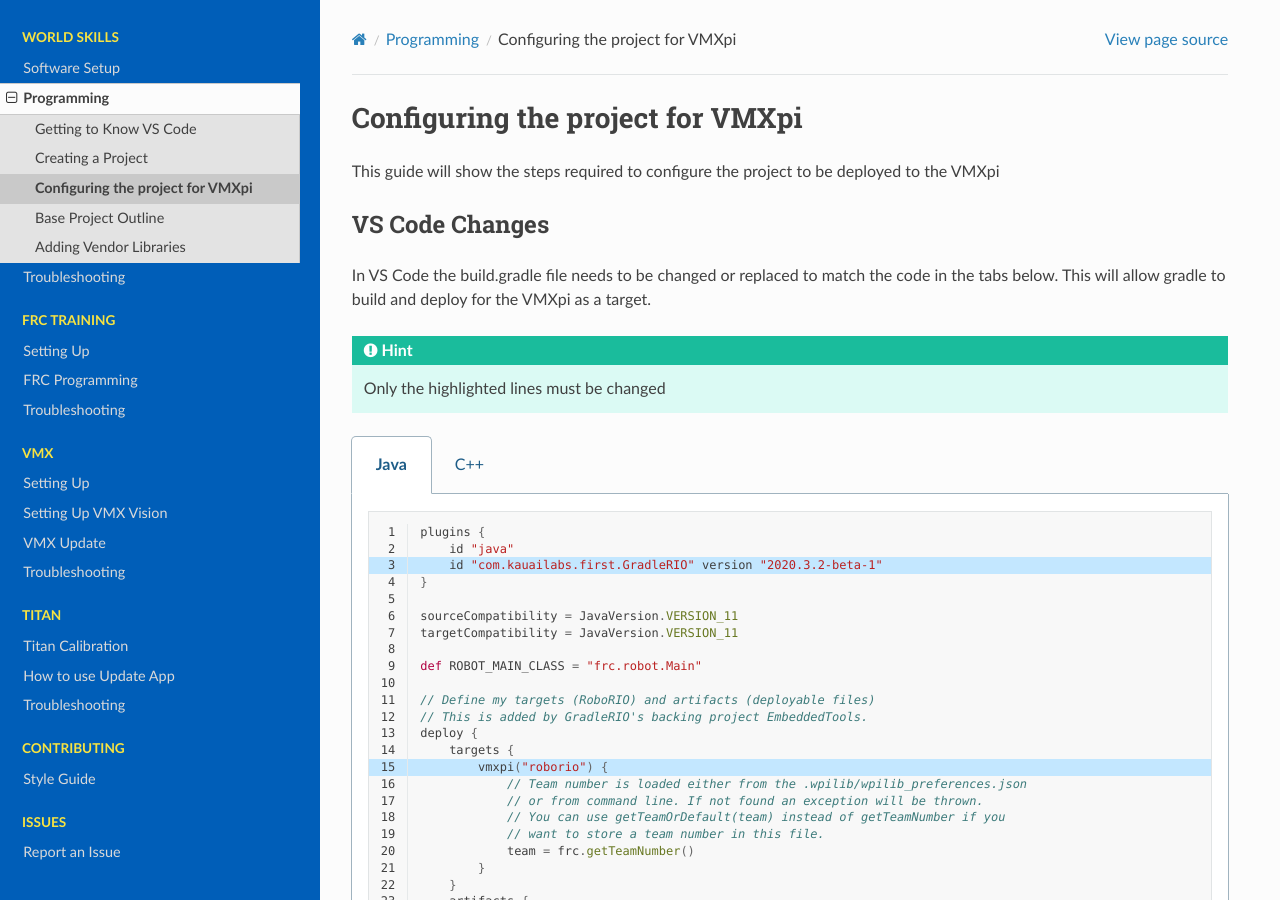
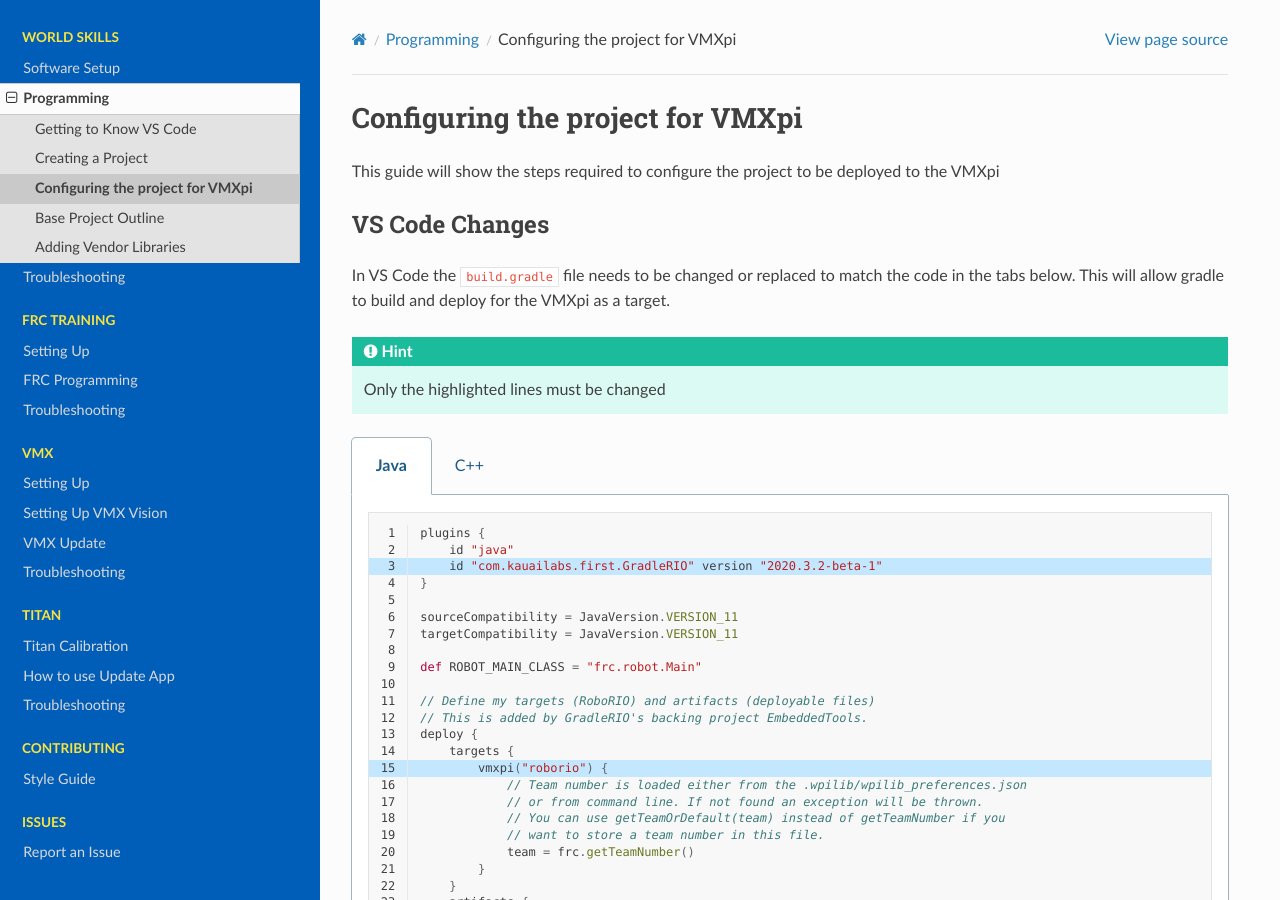
Before and after one commit to studica/studica-docs, a Sphinx documentation site: the page built from source/docs/WorldSkills/programming/configuring-the-project-for-vmxpi.rst, in a window 1280 px wide and 900 px high. Built offline with Sphinx 7.4.7 and the Read the Docs theme 2.0.0, drawn with Linux system fonts in a browser that asks for light colours.

Commit message:
Some small visual fixes

```diff
--- a/source/docs/WorldSkills/programming/base-project-outline/robot.rst
+++ b/source/docs/WorldSkills/programming/base-project-outline/robot.rst
@@ -217,7 +217,7 @@
 
       Code that is run every robot packet when in a test run.
 
-      .. code-block::
+      .. code-block:: java
          :linenos:
 
          /**
--- a/source/docs/WorldSkills/programming/configuring-the-project-for-vmxpi.rst
+++ b/source/docs/WorldSkills/programming/configuring-the-project-for-vmxpi.rst
@@ -6,7 +6,7 @@
 VS Code Changes
 ---------------
 
-In VS Code the build.gradle file needs to be changed or replaced to match the code in the tabs below. This will allow gradle to build and deploy for the VMXpi as a target.
+In VS Code the ``build.gradle`` file needs to be changed or replaced to match the code in the tabs below. This will allow gradle to build and deploy for the VMXpi as a target.
 
 .. hint:: Only the highlighted lines must be changed
 
```
